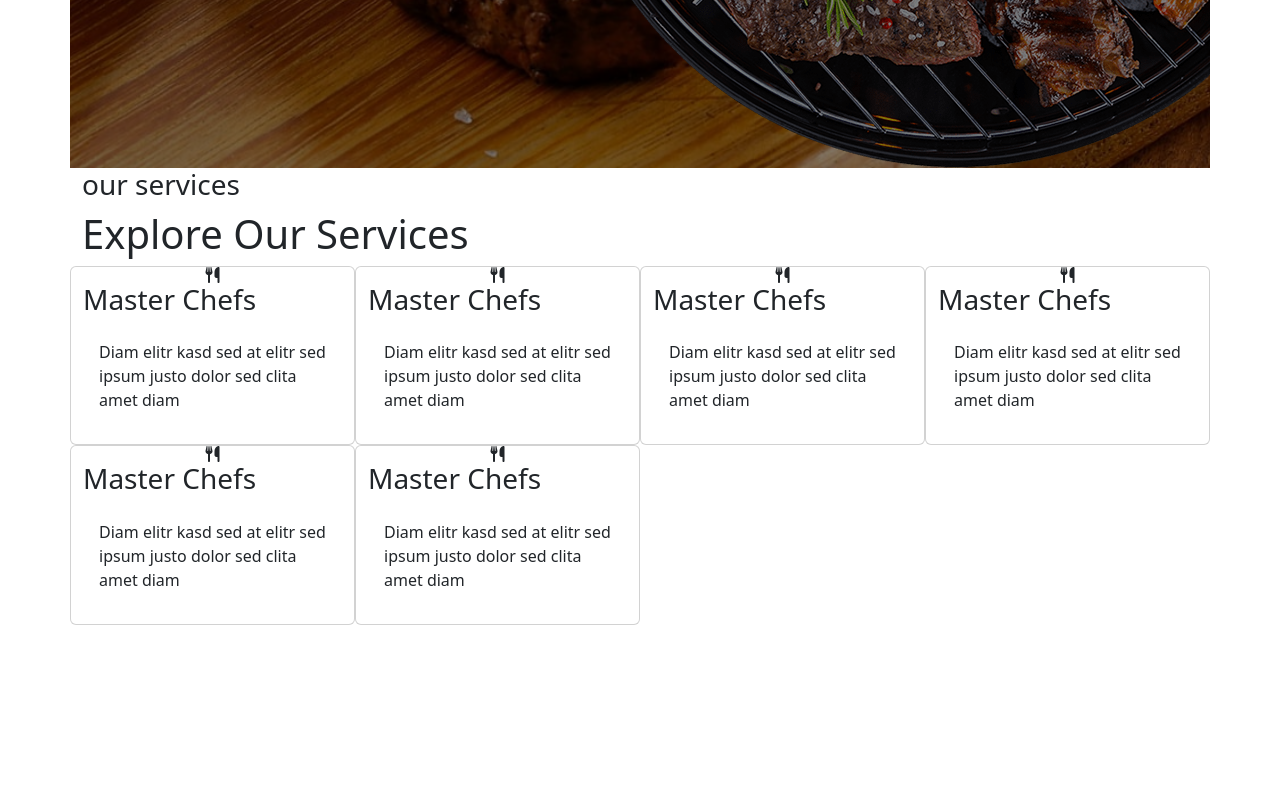
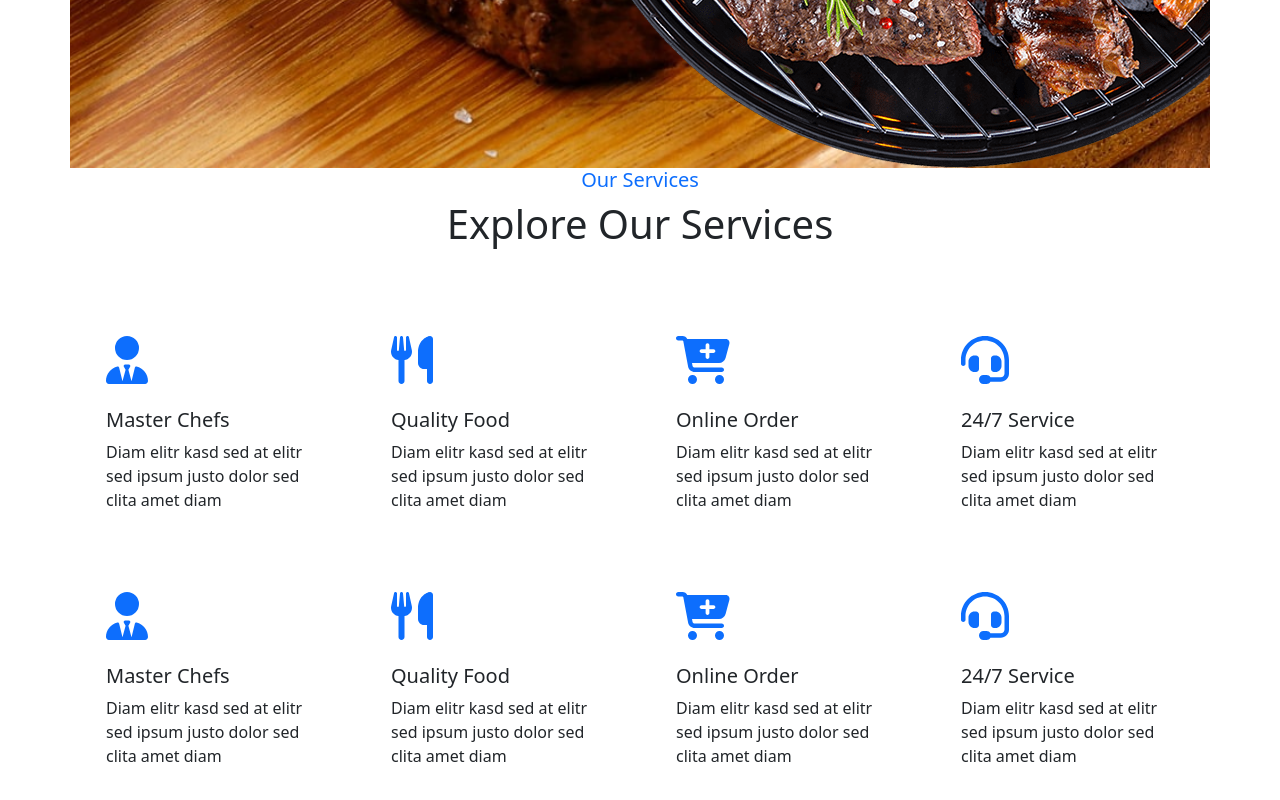
Before and after one commit to safyan999/Dynasty-Dining-Restaurant, a Vue app in the folder dynasty_dining_restaurant/: page / in a window 1280 px wide. Shown: the part 706-1506 px from the top of the page. Before the commit the page ends 1331 px from the top, so only its background shows below. Built offline with nearby package versions, Linux system fonts and the light colour scheme.

Commit message:
service section updated

```diff
--- a/dynasty_dining_restaurant/src/components/Hero.vue
+++ b/dynasty_dining_restaurant/src/components/Hero.vue
@@ -2,7 +2,7 @@
     <div class="heroStyle container">
         <MyNavbar/>
         <div class="row heroSection1">
-            <div class="col-5">
+            <div class="col-5 sectionStyle animation">
                 <h1> Enjoy Our Delicious Meal</h1>
                 <p>
                     Tempor erat elitr rebum at clita. Diam dolor diam ipsum sit.
@@ -40,10 +40,10 @@ body {
     font-size: 1rem;
     font-weight: 400;
     line-height: 1.5;
-    color: #666565;
+
     background-color: #F1F8FF;
     -webkit-text-size-adjust: 100%;
-    -webkit-tap-highlight-color: rgba(0, 0, 0, 0)
+
 }
 
 .heroStyle {
@@ -63,7 +63,7 @@ body {
     left: 0;
     width: 100%;
     height: 100%;
-    background-color: rgba(0.5, 0, 1, 0.5);
+
     z-index: 1;
 }
 
@@ -86,4 +86,11 @@ body {
     position: relative;
 
 }
+.sectionStyle{
+    transition: .5s;
+
+    /* animation-duration: 1s;
+    animation-fill-mode: both;
+    animation-name: slideInLeft; */
+}
 </style>
--- a/dynasty_dining_restaurant/src/components/OurServices.vue
+++ b/dynasty_dining_restaurant/src/components/OurServices.vue
@@ -1,35 +1,92 @@
 <template>
-    <div class="container">
-        <h3> our services </h3>
-        <h1>Explore Our Services </h1>
-        <div class="row" >
-            <div class="col-3 card" v-for="items in MyList" :key="items.title">
-                <i class="fa fa-utensils "></i>
-
-                <h3 class="card-title">{{ items.title }}</h3>
+<div class="container">
+    <div class="text-center wow fadeInUp" data-wow-delay="0.1s">
+        <h5 class="section-title ff-secondary text-center text-primary fw-normal">Our Services</h5>
+        <h1 class="mb-5">Explore Our Services</h1>
+    </div>
+    <div class="row">
+        <div class="col-lg-3 col-sm-6 wow fadeInUp" data-wow-delay="0.1s" v-for="items in MyList" :key="items.title">
+            <div class="service-item rounded pt-3">
+                <div class="p-4">
+                    <div v-html="items.tag"></div>
+                    <!-- <i class="fa fa-3x fa-user-tie text-primary mb-4"></i> -->
+                    <h5>{{items.title}}</h5>
+                    <p class="card-body">{{ items.content }}</p>
+                </div>
+            </div>
 
 
-                <p class="card-body">{{ items.content }}</p>
-            </div>
         </div>
     </div>
+</div>
 </template>
+
 <script>
-export default{
-    name:"ourServices",
-    data(){
-        return{
-            MyList:[
-                {title: "Master Chefs" ,content:"Diam elitr kasd sed at elitr sed ipsum justo dolor sed clita amet diam"},
-                {title: "Master Chefs" ,content:"Diam elitr kasd sed at elitr sed ipsum justo dolor sed clita amet diam"},
-                {title: "Master Chefs" ,content:"Diam elitr kasd sed at elitr sed ipsum justo dolor sed clita amet diam"},
-                {title: "Master Chefs" ,content:"Diam elitr kasd sed at elitr sed ipsum justo dolor sed clita amet diam"},
-                {title: "Master Chefs" ,content:"Diam elitr kasd sed at elitr sed ipsum justo dolor sed clita amet diam"},
-                {title: "Master Chefs" ,content:"Diam elitr kasd sed at elitr sed ipsum justo dolor sed clita amet diam"}
+export default {
+    name: "ourServices",
+    data() {
+        return {
+            MyList: [{
+                    tag: '<i class="fa fa-3x fa-user-tie  text-primary mb-4"></i>',
+                    title: "Master Chefs",
+                    content: "Diam elitr kasd sed at elitr sed ipsum justo dolor sed clita amet diam"
+                },
+                {
+                    tag: '<i class="fa fa-3x fa-utensils text-primary mb-4 "></i>',
+                    title: "Quality Food",
+                    content: "Diam elitr kasd sed at elitr sed ipsum justo dolor sed clita amet diam"
+                },
+                {
+                    tag: '<i class="fa fa-3x fa-cart-plus text-primary mb-4 "></i>',
+                    title: "Online Order",
+                    content: "Diam elitr kasd sed at elitr sed ipsum justo dolor sed clita amet diam"
+                },
+                {
+                    tag: '<i class="fa fa-3x fa-headset text-primary mb-4 "></i>',
+                    title: "24/7 Service",
+                    content: "Diam elitr kasd sed at elitr sed ipsum justo dolor sed clita amet diam"
+                },
+                {
+                    tag: '<i class="fa fa-3x fa-user-tie  text-primary mb-4"></i>',
+                    title: "Master Chefs",
+                    content: "Diam elitr kasd sed at elitr sed ipsum justo dolor sed clita amet diam"
+                },
+                {
+                    tag: '<i class="fa fa-3x fa-utensils text-primary mb-4 "></i>',
+                    title: "Quality Food",
+                    content: "Diam elitr kasd sed at elitr sed ipsum justo dolor sed clita amet diam"
+                },
+                {
+                    tag: '<i class="fa fa-3x fa-cart-plus text-primary mb-4 "></i>',
+                    title: "Online Order",
+                    content: "Diam elitr kasd sed at elitr sed ipsum justo dolor sed clita amet diam"
+                },
+                {
+                    tag: '<i class="fa fa-3x fa-headset text-primary mb-4 "></i>',
+                    title: "24/7 Service",
+                    content: "Diam elitr kasd sed at elitr sed ipsum justo dolor sed clita amet diam"
+                },
+
             ]
 
         }
     }
 }
+</script>
 
-</script>
+<style>
+.container {
+
+
+}
+
+.myservice {
+    margin: 10px;
+
+}
+
+.row :hover {
+    background-color: orange;
+
+}
+</style>
```
